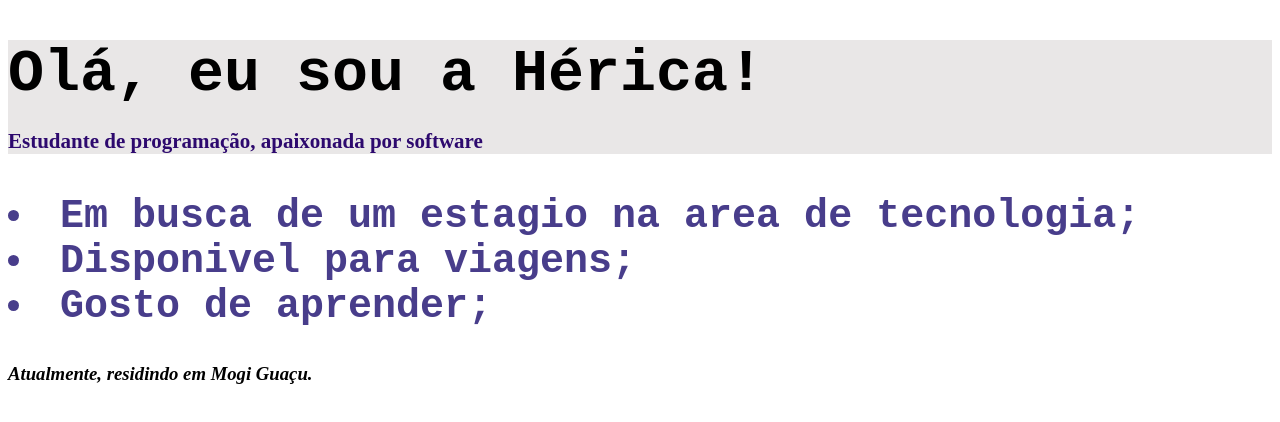
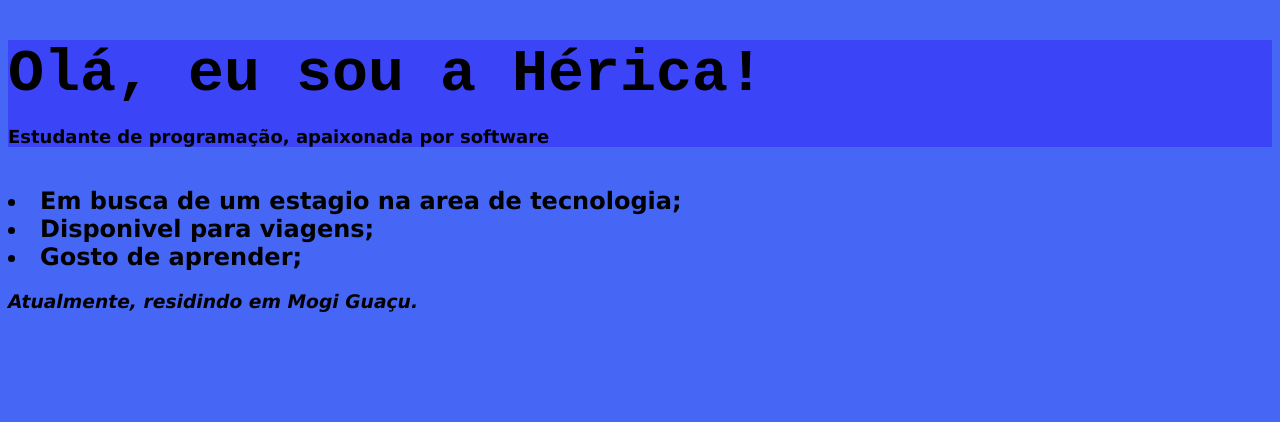
Before and after one commit to IamHerica/HTML-e-CSS3, a plain HTML site: page index.html in a window 1280 px wide. Drawn offline with Linux system fonts and the light colour scheme.

Commit message:
Update estilo.css

```diff
--- a/estilo.css
+++ b/estilo.css
@@ -1,25 +1,29 @@
 body {
-    background-image: img/back;
+   /*background-image: url(img/back.jpg); */
+   background-color: rgb(70, 102, 245);
+   font-family: 'Lucida Sans', 'Lucida Sans Regular', 'Lucida Grande', 'Lucida Sans Unicode', Geneva, Verdana, sans-serif;
+
 }
-
-
 h1 {
     font-size: 60px;
     font-family: monospace;
     color: rgb(0, 0, 0);
-    background-color:rgba(199, 194, 194, 0.39);
+    background-color:rgba(37, 0, 248, 0.322);
   }
-
 p {
     font-size: 21px;;
     font-family: initial;
-    color: rgb(45, 9, 110) ;
+    color: rgb(0, 0, 0) ;
 }
-h2 {
-    font-size: 40px;
-    font-family: monospace;
-    color: darkslateblue;
+ul {
+    font-style: italic;
+    font-size:18px ;
+}
+h3 {
+  font-family: 'Lucida Sans', 'Lucida Sans Regular', 'Lucida Grande', 'Lucida Sans Unicode', Geneva, Verdana, sans-serif;
+}
+
+p {
+    font-size: 18px;
+    font-family: 'Lucida Sans', 'Lucida Sans Regular', 'Lucida Grande', 'Lucida Sans Unicode', Geneva, Verdana, sans-serif;
   }
-h3 {
-    font-style: italic;
-  }
```
